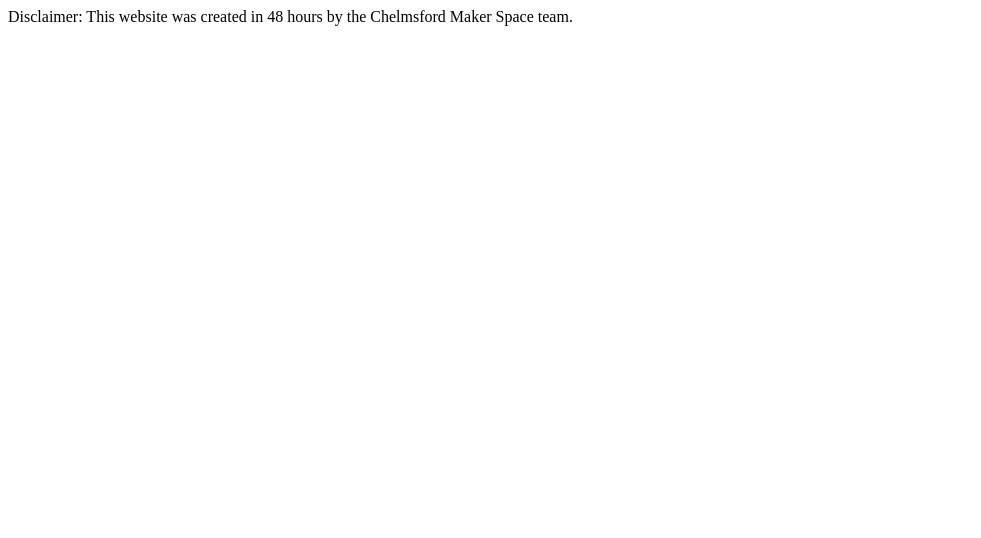
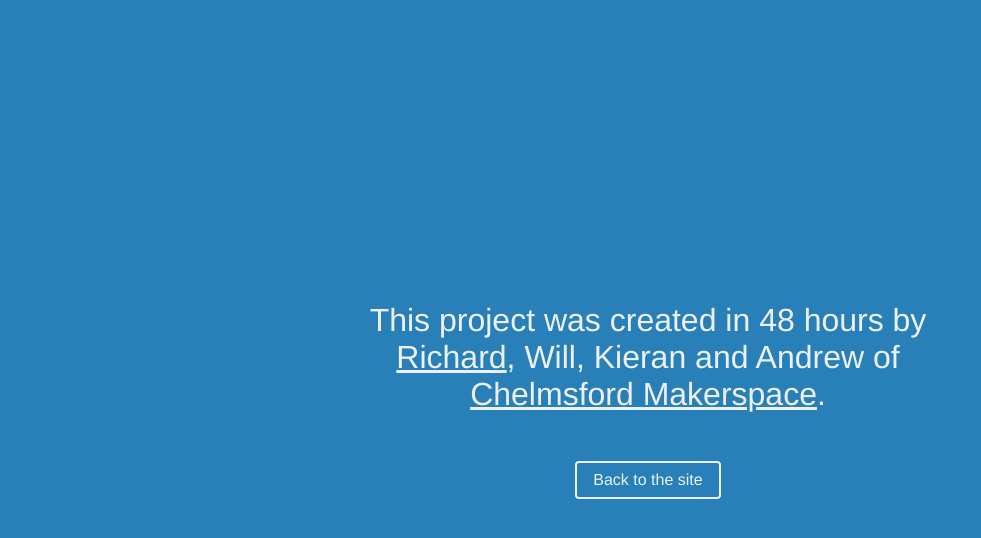
Before and after one commit to ChelmsfordMakerspace/you-are-more-likely-to, a plain HTML site: page staticpage/About.html in a window 1280 px wide. Shown: the whole page, without its empty margins (0-981 px from the left). Drawn offline with Linux system fonts and the light colour scheme.

Commit message:
Style the about page

```diff
--- a/staticpage/About.html
+++ b/staticpage/About.html
@@ -5,8 +5,14 @@
   <meta http-equiv="Content-Type" content="text/html; charset=utf-8" />
   <meta name="viewport" content="width=device-width" />
   <title>About</title>
+  <link rel="stylesheet" href="css.css">
 </head>
 <body>
-    <div class="disclaimer">Disclaimer: This website was created in 48 hours by the Chelmsford Maker Space team.</div>
+	<div class="stuff">
+    	<div class="about">
+			This project was created in 48 hours by<br/><a href="https://twitter.com/RichardR">Richard</a>, Will, Kieran and Andrew of<br/><a href="http://cmspace.org/">Chelmsford Makerspace</a>.
+		</div>
+		<a class="button" href="index.html">Back to the site</a>
+	</div>
 </body>
 </html>
--- a/staticpage/css.css
+++ b/staticpage/css.css
@@ -13,6 +13,7 @@ body {
 	vertical-align: middle;
 	margin-left:auto;
 	margin-right:auto;
+	text-align:center;
 }
 
 .fact {
@@ -25,6 +26,19 @@ body {
 
 .share {
 	text-align:center;
+}
+
+.about {
+	text-align:center;
+	font-size:2rem;
+	margin-left: 5%;
+	margin-right: 5%;
+	margin-bottom: 2rem;
+}
+
+.about a, .about a:hover, .about a:visited {
+	color:#ecf0f1;
+	text-decoration: underline;
 }
 
 .button {
```
